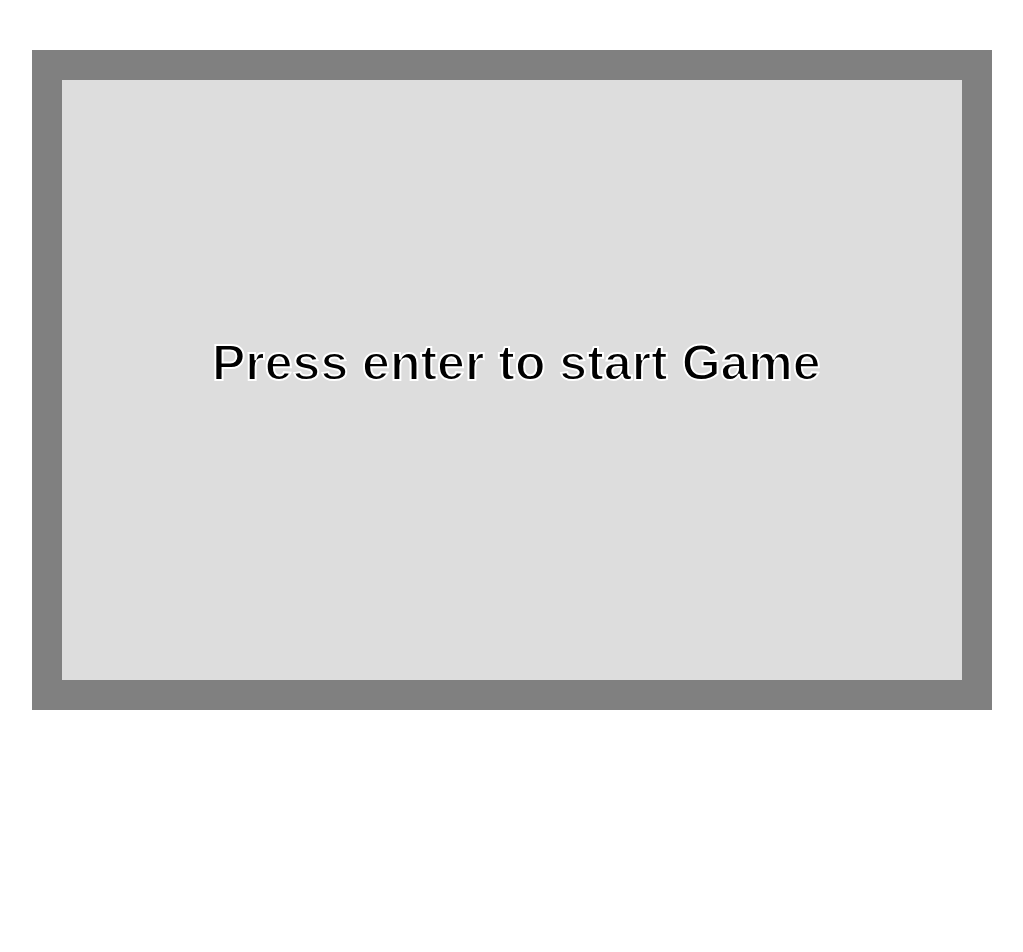
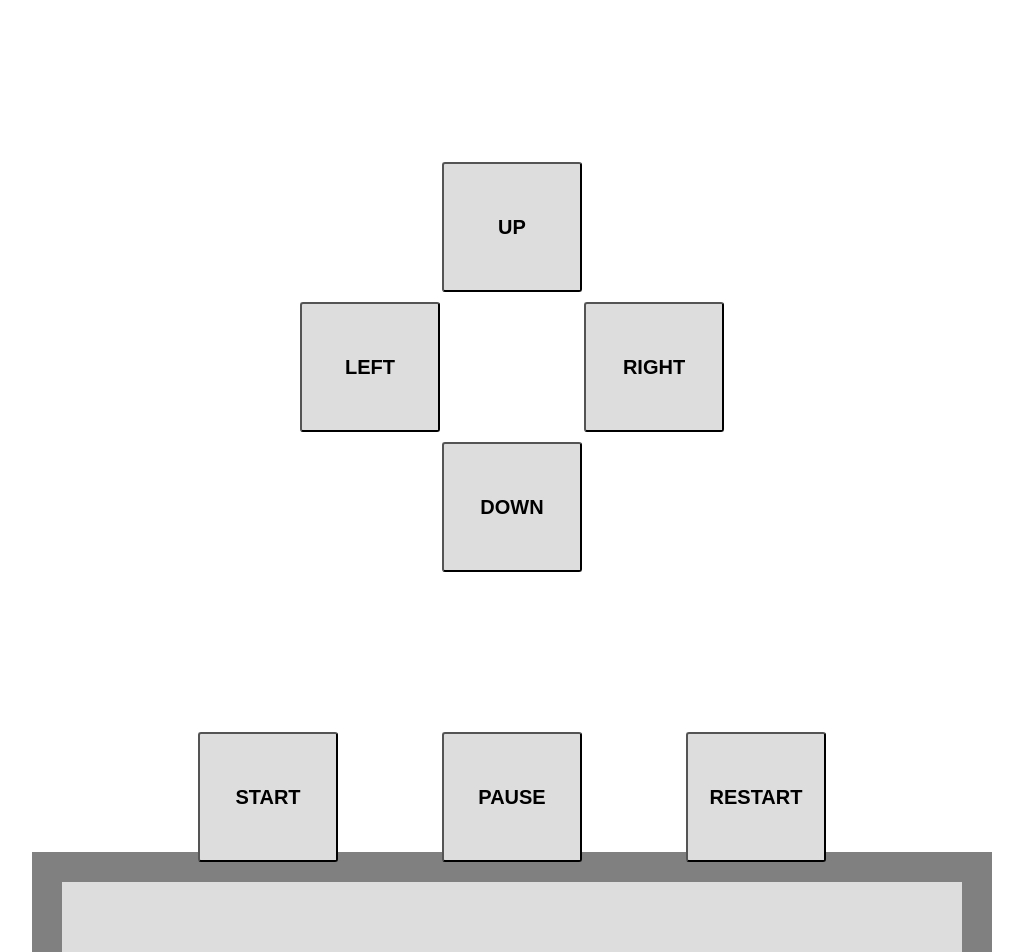
Before and after one commit to JaDona974/SnakeGame, a plain HTML site: page index.html in a window 1280 px wide. Shown: the top 952 px of the page, without its empty margins (128-1151 px from the left). Before the commit the page ends 800 px from the top, so only its background shows below. Drawn offline with Linux system fonts and the light colour scheme.

Commit message:
Update index.html

```diff
--- a/index.html
+++ b/index.html
@@ -4,9 +4,39 @@
     <head>
         <title>Jeu du Serpent</title>
         <script src="script.js"></script>
+        <link href="styles.css" rel="styleSheet">
+
     </head>
 
     <body>
+        <section id="canvasArt">
+            <canvas id="canvas"></canvas>
 
+        </section>
+
+        <section id="buttonSection">
+            <div class = "directionbtn">
+                <button id ="up"> up</button>
+            </div>
+
+            <div class = "directionbtn">
+                <button id="left"> left</button>
+                <button id ="right"> right</button>
+            </div>
+
+            <div class = "directionbtn">
+                <button id="down"> down</button>
+            </div>
+        </section>
+
+        <section id="otherbtnSection">
+            <button id="Start" class="otherbtn"> start</button>
+            <button id="Pause" class="otherbtn"> Pause</button>
+            <button id="Restart" class="otherbtn"> restart</button>
+        </section>
     </body>
+
+    <footer>
+
+    </footer>
 </html>
```
